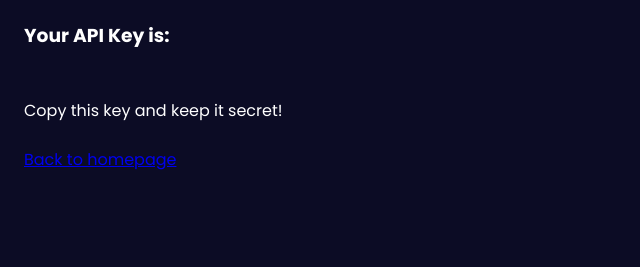
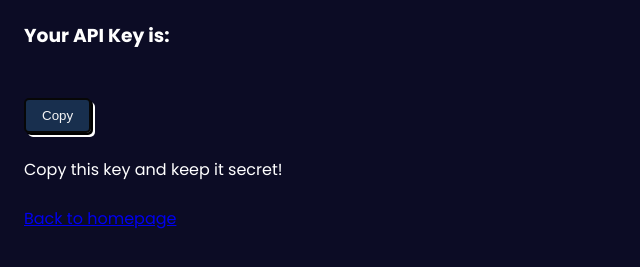
Before and after one commit to hvbr1s/api_project, a website: page public/success.html in a window 1280 px wide. Shown: the part 51-318 px from the top of the page, without its empty margins (0-640 px from the left). Drawn offline with Linux system fonts and the light colour scheme.

Commit message:
added copy button to success

```diff
--- a/public/css/styles.css
+++ b/public/css/styles.css
@@ -196,7 +196,7 @@ transform: translate(-2px, 2px);
 .activePlan,
 .activePlan2{
     border-radius: 20px;
-    background: lime;
+    background: limegreen;
     padding: 4px 10px;
     display: flex;
     align-items: center;
--- a/public/success.html
+++ b/public/success.html
@@ -29,6 +29,23 @@
                     gap: 24px;
                 }
 
+                .button {
+
+                    background: hsla(200, 83%, 61%, 0.2);
+                    color: whitesmoke;
+                    cursor: pointer;
+                    border: 2px solid rgb(7, 7, 7);
+                    border-radius: 5px;
+                    padding: 8px 16px;
+                    box-shadow: 2px 2px 0 0 black,
+                    4px 4px 0 0 white;
+                    transition-duration: 200ms;
+                    gap:8px;
+                    text-decoration: none;
+                    width: fit-content;
+
+                }
+
         </style>
 </head>
 <body>
@@ -36,8 +53,10 @@
     <h1>Purchase Successful!</h1>
     <h3>Your API Key is: </h3>
     <div id="apiKey" class="apiKey"></div>
+    <button class="button" onclick="copyToClipboard()">Copy</button>
     <p>Copy this key and keep it secret!</p>
     <a href="/">Back to homepage</a><i class="fa-solid fa-house"></i>
+
 </body>
 <script>
 
@@ -46,5 +65,26 @@
     const div = document.getElementById('apiKey'); // Get the div element by its ID
     div.innerText = apikey; // Set the inner text of the div to the value of the 'apikey' parameter
 
+    function copyToClipboard() {
+        /* Get the text field */
+        var copyText = document.getElementById("apiKey");
+
+        /* Create a temporary textarea element */
+        var tempElement = document.createElement('textarea');
+        tempElement.value = copyText.innerText; // Set its value to the text of the div
+        document.body.appendChild(tempElement); // Append it to the body
+
+        /* Select the text field */
+        tempElement.select();
+
+        /* Copy the text inside the text field */
+        document.execCommand("copy");
+
+        /* Remove the temporary element */
+        document.body.removeChild(tempElement);
+
+        /* Alert the copied text */
+        alert("Copied API Key!");
+    }
 </script>
 </html>
```
